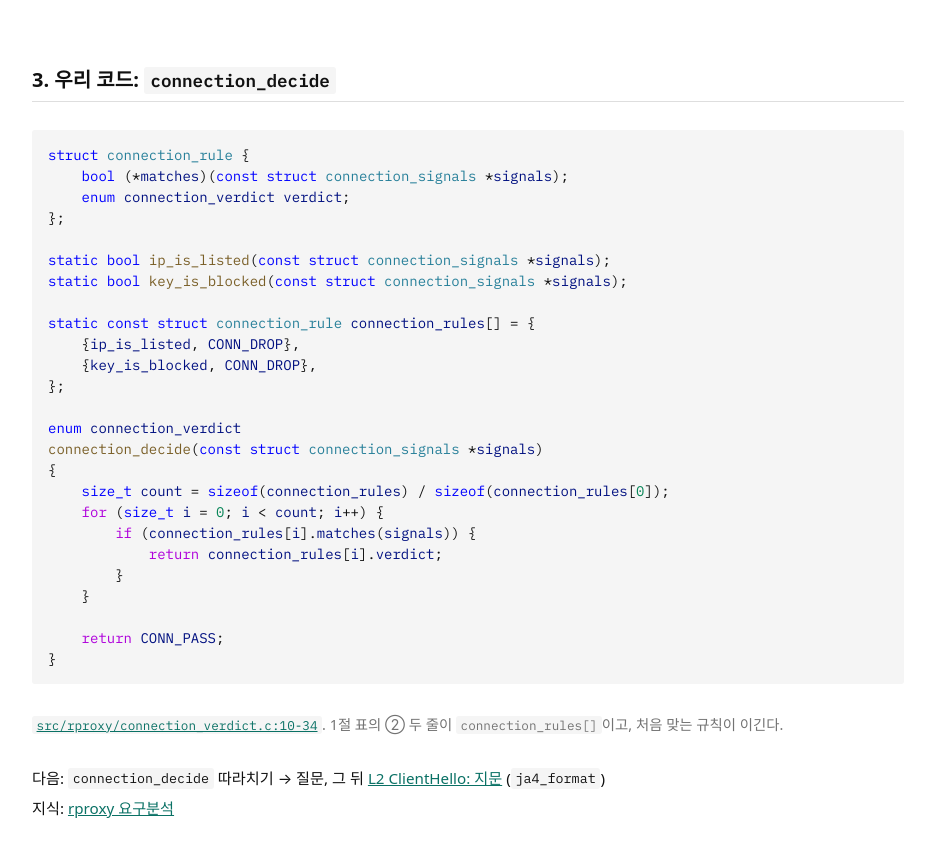
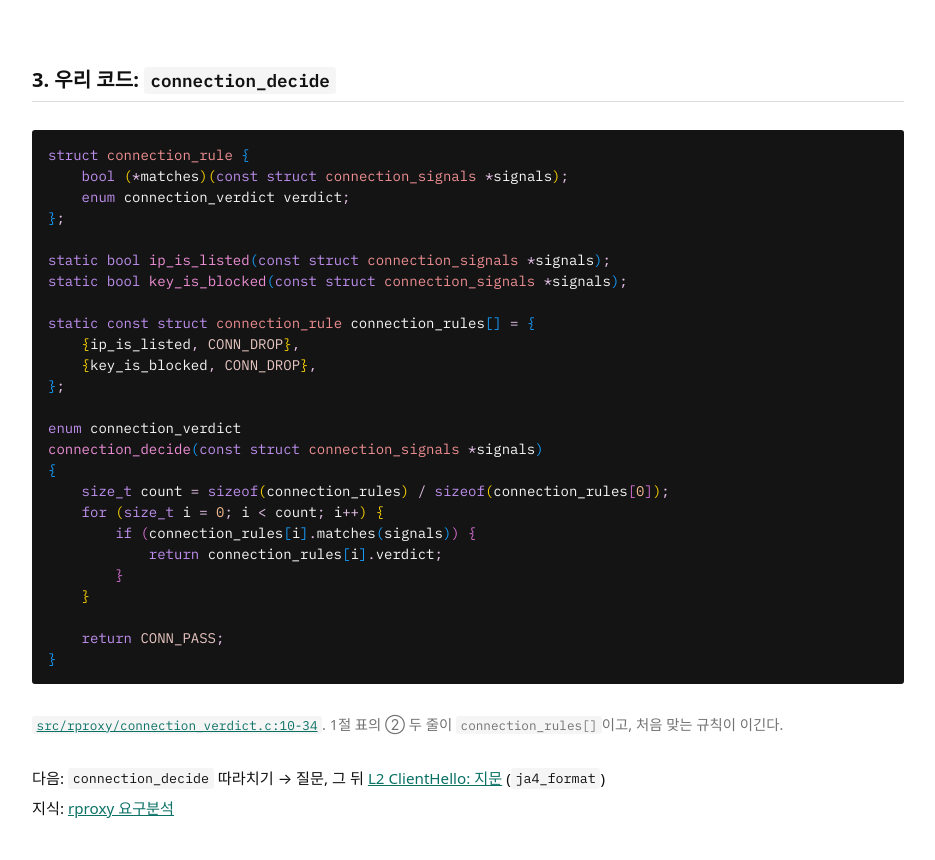
Before and after one commit to benjohnbill/benjohnbill.github.io, a plain HTML site: page study/week13/mini-webserver/lessons/l1-map-and-cost.html in a window 1280 px wide. Shown: the part 2940-3800 px from the top of the page, without its empty margins (172-1107 px from the left). Drawn offline with Linux system fonts and the light colour scheme; a web font is replaced by a local one.

Commit message:
Color lesson code like the orchid editor theme

```diff
--- a/study/week13/mini-webserver/lessons/l1-map-and-cost.html
+++ b/study/week13/mini-webserver/lessons/l1-map-and-cost.html
@@ -50,26 +50,20 @@ h2 { margin: 64px 0 14px; }
 th, td { padding: 10px 12px; }
 nav.links { line-height: 2; }
 
-/* code colors (Pygments classes, VS Code Light+ and Dark+) */
-.hl .k, .hl .kr { color: #af00db; }
-.hl .kt, .hl .kd { color: #0000ff; }
-.hl .nc { color: #267f99; }
-.hl .nf { color: #795e26; }
-.hl .n, .hl .nv { color: #001080; }
-.hl .s, .hl .s1, .hl .s2, .hl .sc { color: #a31515; }
-.hl .mi, .hl .mf, .hl .m { color: #098658; }
-.hl .c1, .hl .cm, .hl .c { color: #008000; }
-.hl .cp, .hl .cpf { color: #af00db; }
-@media (prefers-color-scheme: dark) {
-  .hl .k, .hl .kr, .hl .cp, .hl .cpf { color: #c586c0; }
-  .hl .kt, .hl .kd { color: #569cd6; }
-  .hl .nc { color: #4ec9b0; }
-  .hl .nf { color: #dcdcaa; }
-  .hl .n, .hl .nv { color: #9cdcfe; }
-  .hl .s, .hl .s1, .hl .s2, .hl .sc { color: #ce9178; }
-  .hl .mi, .hl .mf, .hl .m { color: #b5cea8; }
-  .hl .c1, .hl .cm, .hl .c { color: #6a9955; }
-}
+/* code colors: his Neovim theme orchid (~/.config/nvim/colors/orchid.lua), dark in both site modes */
+pre.hl { background: #141414; color: #f7f7f8; }
+.hl .k, .hl .kd, .hl .kr, .hl .kt, .hl .cp, .hl .cpf { color: #bf8fef; }
+.hl .nc { color: #ef8f93; }
+.hl .nf { color: #ef8fd7; }
+.hl .n, .hl .nv { color: #f7f7f8; }
+.hl .no { color: #e7c5c0; }
+.hl .s, .hl .s1, .hl .s2, .hl .sc { color: #8fef8f; }
+.hl .mi, .hl .mf, .hl .m { color: #efb78f; }
+.hl .c1, .hl .cm, .hl .c { color: #c7b6d8; font-style: italic; }
+.hl .o, .hl .p { color: #e4c0e7; }
+.hl .b0 { color: #179fff; }
+.hl .b1 { color: #ffd700; }
+.hl .b2 { color: #da70d6; }
 </style>
 <script>
 // Reusable quiz with immediate feedback, plus predictions and one copy block.
@@ -307,31 +301,31 @@ function mountQuiz(root, items, lesson) {
 
 <h2>3. 우리 코드: <code>connection_decide</code></h2>
 <p class="scroll-hint" data-scroll-hint>옆으로 밀어 보기 →</p>
-<pre class="hl"><span class="kd">struct</span><span class="w"> </span><span class="nc">connection_rule</span><span class="w"> </span><span class="p">{</span>
-<span class="w">    </span><span class="kt">bool</span><span class="w"> </span><span class="p">(</span><span class="o">*</span><span class="n">matches</span><span class="p">)(</span><span class="kd">const</span><span class="w"> </span><span class="kd">struct</span><span class="w"> </span><span class="nc">connection_signals</span><span class="w"> </span><span class="o">*</span><span class="n">signals</span><span class="p">);</span>
+<pre class="hl"><span class="kd">struct</span><span class="w"> </span><span class="nc">connection_rule</span><span class="w"> </span><span class="b0">{</span>
+<span class="w">    </span><span class="kt">bool</span><span class="w"> </span><span class="b1">(</span><span class="o">*</span><span class="n">matches</span><span class="b1">)</span><span class="b1">(</span><span class="kd">const</span><span class="w"> </span><span class="kd">struct</span><span class="w"> </span><span class="nc">connection_signals</span><span class="w"> </span><span class="o">*</span><span class="n">signals</span><span class="b1">)</span><span class="p">;</span>
 <span class="w">    </span><span class="kd">enum</span><span class="w"> </span><span class="n">connection_verdict</span><span class="w"> </span><span class="n">verdict</span><span class="p">;</span>
-<span class="p">};</span>
+<span class="b0">}</span><span class="p">;</span>
 
-<span class="kd">static</span><span class="w"> </span><span class="kt">bool</span><span class="w"> </span><span class="nf">ip_is_listed</span><span class="p">(</span><span class="kd">const</span><span class="w"> </span><span class="kd">struct</span><span class="w"> </span><span class="nc">connection_signals</span><span class="w"> </span><span class="o">*</span><span class="n">signals</span><span class="p">);</span>
-<span class="kd">static</span><span class="w"> </span><span class="kt">bool</span><span class="w"> </span><span class="nf">key_is_blocked</span><span class="p">(</span><span class="kd">const</span><span class="w"> </span><span class="kd">struct</span><span class="w"> </span><span class="nc">connection_signals</span><span class="w"> </span><span class="o">*</span><span class="n">signals</span><span class="p">);</span>
+<span class="kd">static</span><span class="w"> </span><span class="kt">bool</span><span class="w"> </span><span class="nf">ip_is_listed</span><span class="b0">(</span><span class="kd">const</span><span class="w"> </span><span class="kd">struct</span><span class="w"> </span><span class="nc">connection_signals</span><span class="w"> </span><span class="o">*</span><span class="n">signals</span><span class="b0">)</span><span class="p">;</span>
+<span class="kd">static</span><span class="w"> </span><span class="kt">bool</span><span class="w"> </span><span class="nf">key_is_blocked</span><span class="b0">(</span><span class="kd">const</span><span class="w"> </span><span class="kd">struct</span><span class="w"> </span><span class="nc">connection_signals</span><span class="w"> </span><span class="o">*</span><span class="n">signals</span><span class="b0">)</span><span class="p">;</span>
 
-<span class="kd">static</span><span class="w"> </span><span class="kd">const</span><span class="w"> </span><span class="kd">struct</span><span class="w"> </span><span class="nc">connection_rule</span><span class="w"> </span><span class="n">connection_rules</span><span class="p">[]</span><span class="w"> </span><span class="o">=</span><span class="w"> </span><span class="p">{</span>
-<span class="w">    </span><span class="p">{</span><span class="n">ip_is_listed</span><span class="p">,</span><span class="w"> </span><span class="n">CONN_DROP</span><span class="p">},</span>
-<span class="w">    </span><span class="p">{</span><span class="n">key_is_blocked</span><span class="p">,</span><span class="w"> </span><span class="n">CONN_DROP</span><span class="p">},</span>
-<span class="p">};</span>
+<span class="kd">static</span><span class="w"> </span><span class="kd">const</span><span class="w"> </span><span class="kd">struct</span><span class="w"> </span><span class="nc">connection_rule</span><span class="w"> </span><span class="n">connection_rules</span><span class="b0">[</span><span class="b0">]</span><span class="w"> </span><span class="o">=</span><span class="w"> </span><span class="b0">{</span>
+<span class="w">    </span><span class="b1">{</span><span class="n">ip_is_listed</span><span class="p">,</span><span class="w"> </span><span class="no">CONN_DROP</span><span class="b1">}</span><span class="p">,</span>
+<span class="w">    </span><span class="b1">{</span><span class="n">key_is_blocked</span><span class="p">,</span><span class="w"> </span><span class="no">CONN_DROP</span><span class="b1">}</span><span class="p">,</span>
+<span class="b0">}</span><span class="p">;</span>
 
 <span class="kd">enum</span><span class="w"> </span><span class="n">connection_verdict</span>
-<span class="nf">connection_decide</span><span class="p">(</span><span class="kd">const</span><span class="w"> </span><span class="kd">struct</span><span class="w"> </span><span class="nc">connection_signals</span><span class="w"> </span><span class="o">*</span><span class="n">signals</span><span class="p">)</span>
-<span class="p">{</span>
-<span class="w">    </span><span class="kt">size_t</span><span class="w"> </span><span class="n">count</span><span class="w"> </span><span class="o">=</span><span class="w"> </span><span class="kd">sizeof</span><span class="p">(</span><span class="n">connection_rules</span><span class="p">)</span><span class="w"> </span><span class="o">/</span><span class="w"> </span><span class="kd">sizeof</span><span class="p">(</span><span class="n">connection_rules</span><span class="p">[</span><span class="mi">0</span><span class="p">]);</span>
-<span class="w">    </span><span class="k">for</span><span class="w"> </span><span class="p">(</span><span class="kt">size_t</span><span class="w"> </span><span class="n">i</span><span class="w"> </span><span class="o">=</span><span class="w"> </span><span class="mi">0</span><span class="p">;</span><span class="w"> </span><span class="n">i</span><span class="w"> </span><span class="o">&lt;</span><span class="w"> </span><span class="n">count</span><span class="p">;</span><span class="w"> </span><span class="n">i</span><span class="o">++</span><span class="p">)</span><span class="w"> </span><span class="p">{</span>
-<span class="w">        </span><span class="k">if</span><span class="w"> </span><span class="p">(</span><span class="n">connection_rules</span><span class="p">[</span><span class="n">i</span><span class="p">].</span><span class="n">matches</span><span class="p">(</span><span class="n">signals</span><span class="p">))</span><span class="w"> </span><span class="p">{</span>
-<span class="w">            </span><span class="k">return</span><span class="w"> </span><span class="n">connection_rules</span><span class="p">[</span><span class="n">i</span><span class="p">].</span><span class="n">verdict</span><span class="p">;</span>
-<span class="w">        </span><span class="p">}</span>
-<span class="w">    </span><span class="p">}</span>
+<span class="nf">connection_decide</span><span class="b0">(</span><span class="kd">const</span><span class="w"> </span><span class="kd">struct</span><span class="w"> </span><span class="nc">connection_signals</span><span class="w"> </span><span class="o">*</span><span class="n">signals</span><span class="b0">)</span>
+<span class="b0">{</span>
+<span class="w">    </span><span class="kt">size_t</span><span class="w"> </span><span class="n">count</span><span class="w"> </span><span class="o">=</span><span class="w"> </span><span class="kd">sizeof</span><span class="b1">(</span><span class="n">connection_rules</span><span class="b1">)</span><span class="w"> </span><span class="o">/</span><span class="w"> </span><span class="kd">sizeof</span><span class="b1">(</span><span class="n">connection_rules</span><span class="b2">[</span><span class="mi">0</span><span class="b2">]</span><span class="b1">)</span><span class="p">;</span>
+<span class="w">    </span><span class="k">for</span><span class="w"> </span><span class="b1">(</span><span class="kt">size_t</span><span class="w"> </span><span class="n">i</span><span class="w"> </span><span class="o">=</span><span class="w"> </span><span class="mi">0</span><span class="p">;</span><span class="w"> </span><span class="n">i</span><span class="w"> </span><span class="o">&lt;</span><span class="w"> </span><span class="n">count</span><span class="p">;</span><span class="w"> </span><span class="n">i</span><span class="o">++</span><span class="b1">)</span><span class="w"> </span><span class="b1">{</span>
+<span class="w">        </span><span class="k">if</span><span class="w"> </span><span class="b2">(</span><span class="n">connection_rules</span><span class="b0">[</span><span class="n">i</span><span class="b0">]</span><span class="p">.</span><span class="n">matches</span><span class="b0">(</span><span class="n">signals</span><span class="b0">)</span><span class="b2">)</span><span class="w"> </span><span class="b2">{</span>
+<span class="w">            </span><span class="k">return</span><span class="w"> </span><span class="n">connection_rules</span><span class="b0">[</span><span class="n">i</span><span class="b0">]</span><span class="p">.</span><span class="n">verdict</span><span class="p">;</span>
+<span class="w">        </span><span class="b2">}</span>
+<span class="w">    </span><span class="b1">}</span>
 
-<span class="w">    </span><span class="k">return</span><span class="w"> </span><span class="n">CONN_PASS</span><span class="p">;</span>
-<span class="p">}</span></pre>
+<span class="w">    </span><span class="k">return</span><span class="w"> </span><span class="no">CONN_PASS</span><span class="p">;</span>
+<span class="b0">}</span></pre>
 <p class="cap"><a href="https://github.com/benjohnbill/mini-webserver/blob/eee7073/src/rproxy/connection_verdict.c#L10-L34"><code>src/rproxy/connection_verdict.c:10-34</code></a>. 1절 표의 ② 두 줄이 <code>connection_rules[]</code>이고, 처음 맞는 규칙이 이긴다.</p>
 
 <nav class="links">
```
Also changed, not shown: study/week13/mini-webserver/lessons/l2-clienthello-fingerprint.html (+33 -39 lines), study/week13/mini-webserver/lessons/l3-http-volume.html (+28 -34 lines).
